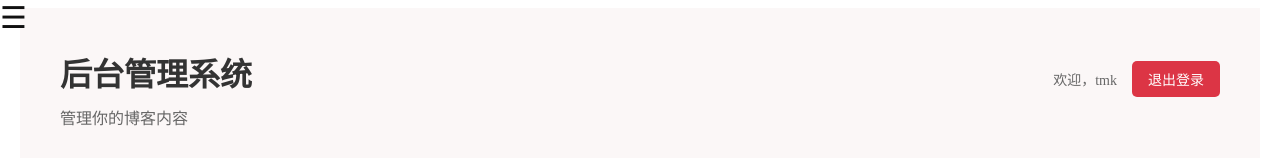
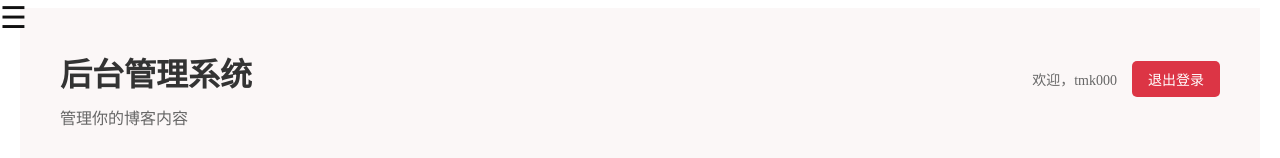
Before and after one commit to xkai003/myblog_vue, a Vue app: page /management in a window 1280 px wide. Shown: the top 158 px of the page. Built offline with nearby package versions, Linux system fonts and the light colour scheme.

Commit message:
2025-11-29

```diff
--- a/src/views/management/index.vue
+++ b/src/views/management/index.vue
@@ -7,7 +7,7 @@
             <p>管理你的博客内容</p>
           </div>
           <div class="header-actions">
-            <span class="welcome-text">欢迎，tmk</span>
+            <span class="welcome-text">欢迎，tmk000</span>
             <button class="logout-btn">退出登录</button>
           </div>
         </div>
```
